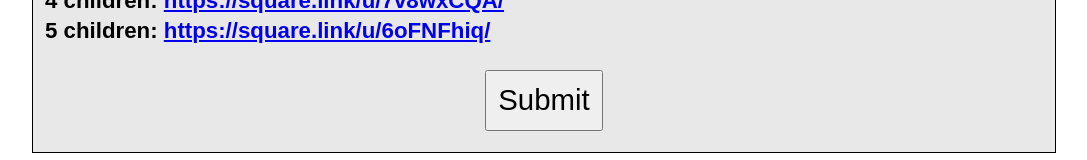
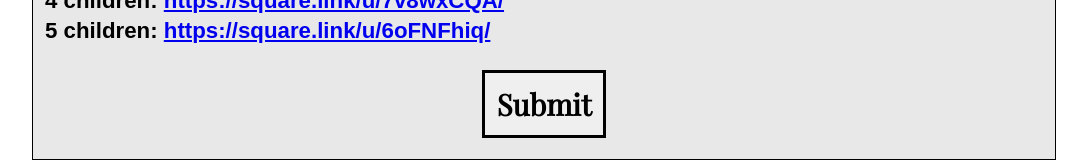
Before and after one commit to jmpark2001/SummitSchool, a React (Create React App) app: page /registration in a window 1280 px wide. Shown: the part 2948-3108 px from the top of the page, without its empty margins (96-1183 px from the left). Built offline with nearby package versions, Linux system fonts and the light colour scheme; no server answers; a web font is replaced by a local one.

Commit message:
Button style change

```diff
--- a/src/components/RegistrationForm.js
+++ b/src/components/RegistrationForm.js
@@ -522,7 +522,7 @@ function RegistrationForm() {
                                     <a style={{display: "inline"}} href="https://square.link/u/6oFNFhiq/" target="_blank" rel="noreferrer noopener">https://square.link/u/6oFNFhiq/</a>
                                 </li>
                             </ol>
-                            <Button className="submitButton" type="submit">Submit</Button>
+                            <Button className="submitButton playfair" type="submit"><b>Submit</b></Button>
                         </Form>
                     </div>
                 </div>
--- a/src/css/styles.css
+++ b/src/css/styles.css
@@ -589,6 +589,7 @@ input[type="checkbox"] {
     font-size: clamp(1rem, 0.6727rem + 1.4545vw, 3rem);
     padding: clamp(0.5rem, 0.4182rem + 0.3636vw, 1rem);
     margin-bottom: 1.35rem;
+    border: .2rem solid black;
 }
 
 .payment {
```
